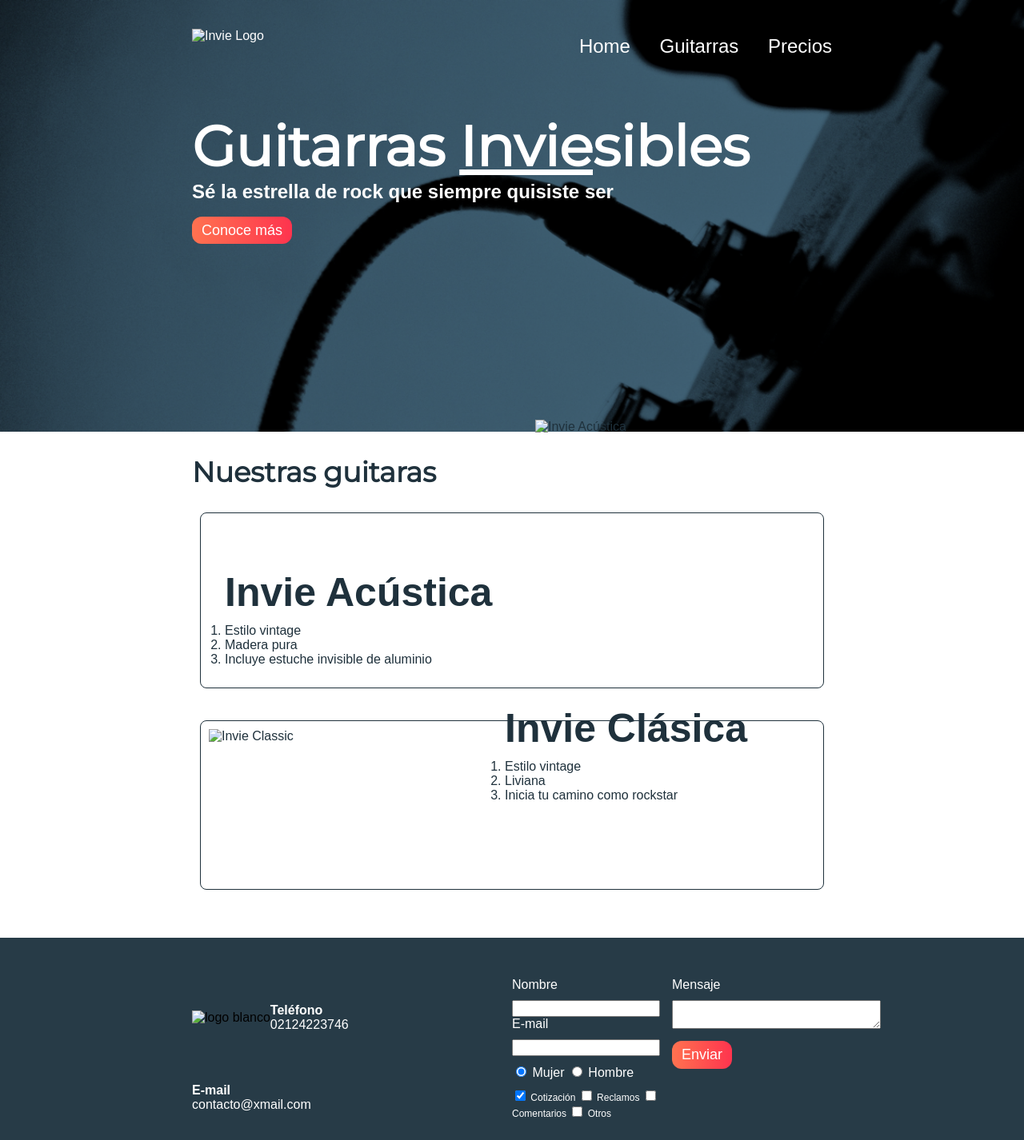
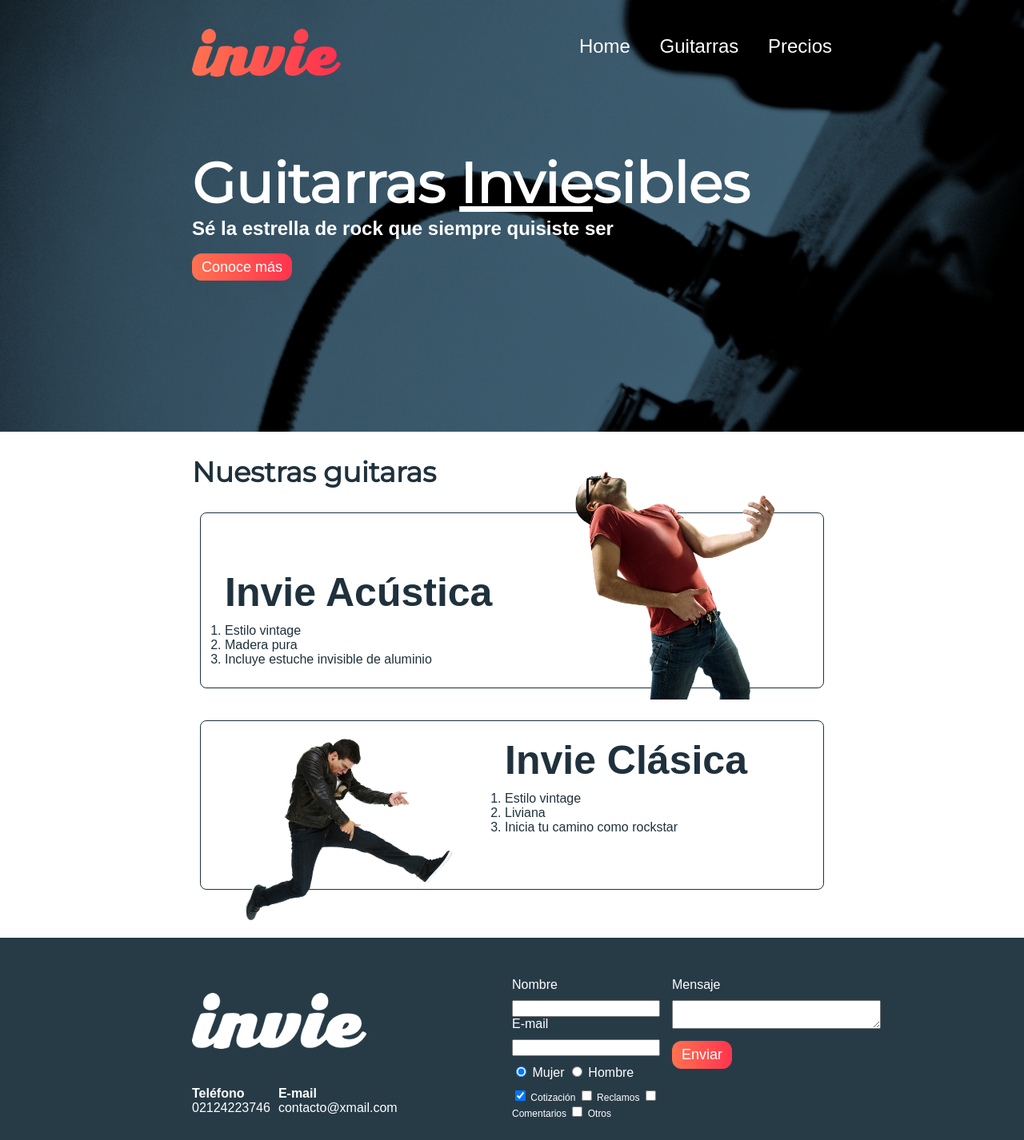
Before and after one commit to davmonroy/invie, a plain HTML site: page index.html in a window 1280 px wide. Shown: the whole page at 80% size. Drawn offline with Linux system fonts and the light colour scheme; files that its build step writes are made by us from their sources; files whose address does not match are found by name; a web font is replaced by a local one.

Commit message:
Update index.html

```diff
--- a/index.html
+++ b/index.html
@@ -3,7 +3,7 @@
   <head>
     <meta charset="utf-8">
     <title>Invie - Guitarras invisibles</title>
-    <link rel="stylesheet" href="css/estilos.css">
+    <link rel="stylesheet" href="estilos.css">
     <link href="https://fonts.googleapis.com/css?family=Allerta|Montserrat" rel="stylesheet">
   </head>
   <body>
@@ -13,7 +13,7 @@
       <header id="header" class="header contenedor">
         <!-- header -->
         <figure class="logo"> <!-- logo -->
-          <img src="images/invie.png" width="186" height="60" alt="Invie Logo"/>
+          <img src="invie.png" width="186" height="60" alt="Invie Logo"/>
         </figure>
 
         <nav class="menu"> <!-- menu -->
@@ -36,7 +36,7 @@
       <!-- guitarras -->
       <h2>Nuestras guitaras</h2>
       <article class="guitarra">
-        <img class="right" src="images/invie-acustica.png" width="350"  alt="Invie Acústica"/>
+        <img class="right" src="invie-acustica.png" width="350"  alt="Invie Acústica"/>
         <div class="contenedor-ga">
           <h3 class="title-b">Invie Acústica</h3>
           <ol>
@@ -49,7 +49,7 @@
       </article>
 
       <article class="guitarra b">
-        <img class="left" src="images/invie-classic.png" width="350"  alt="Invie Classic"/>
+        <img class="left" src="invie-classic.png" width="350"  alt="Invie Classic"/>
         <div class="contenedor-gb">
           <h3 class="title-b">Invie Clásica</h3>
           <ol>
@@ -63,7 +63,7 @@
     <footer class="footer">
       <div class="contenedor">
         <div class="contacto">
-          <img src="Images/invie-white.png" alt="logo blanco"/>
+          <img src="invie-white.png" alt="logo blanco"/>
           <a href="tel:+582124223746"><strong>Teléfono</strong> <span>02124223746</span> </a>
           <a href="mailto:"><strong>E-mail</strong> <span>contacto@xmail.com</span> </a>
         </div>
```
